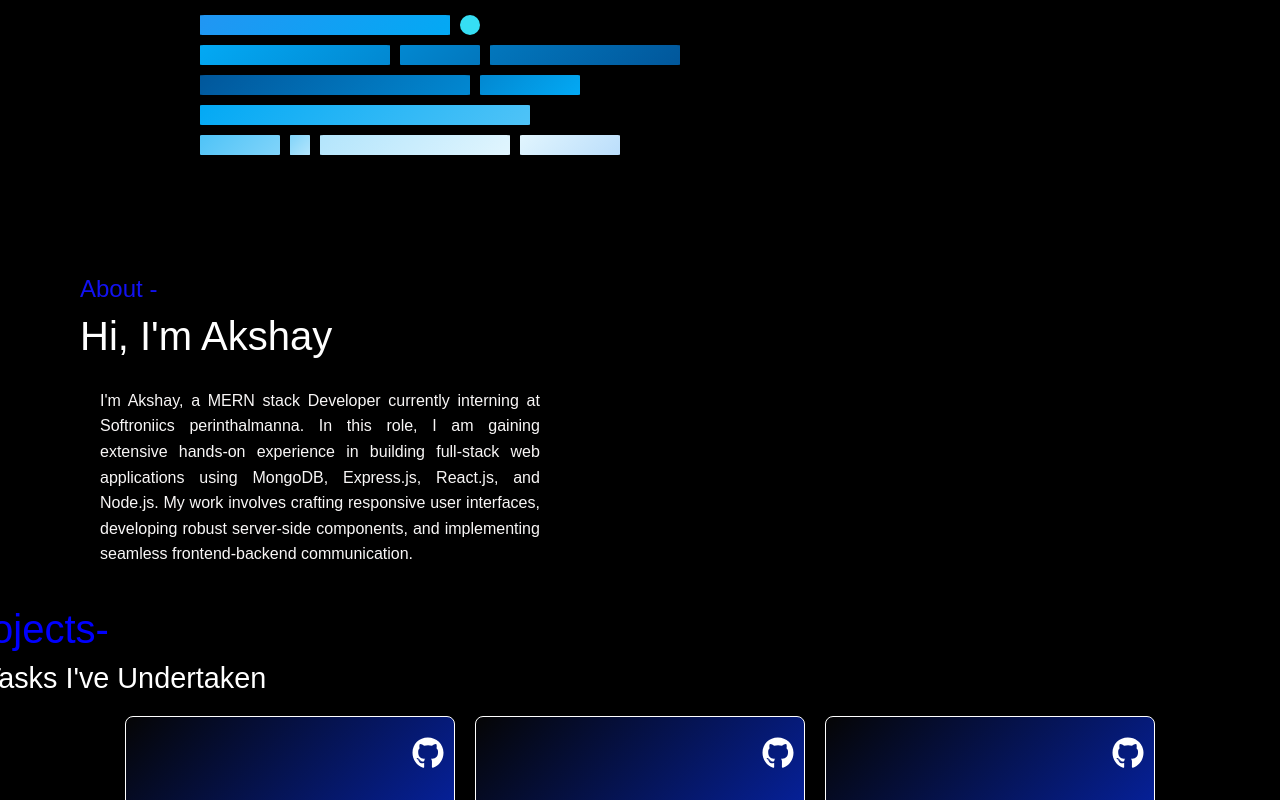
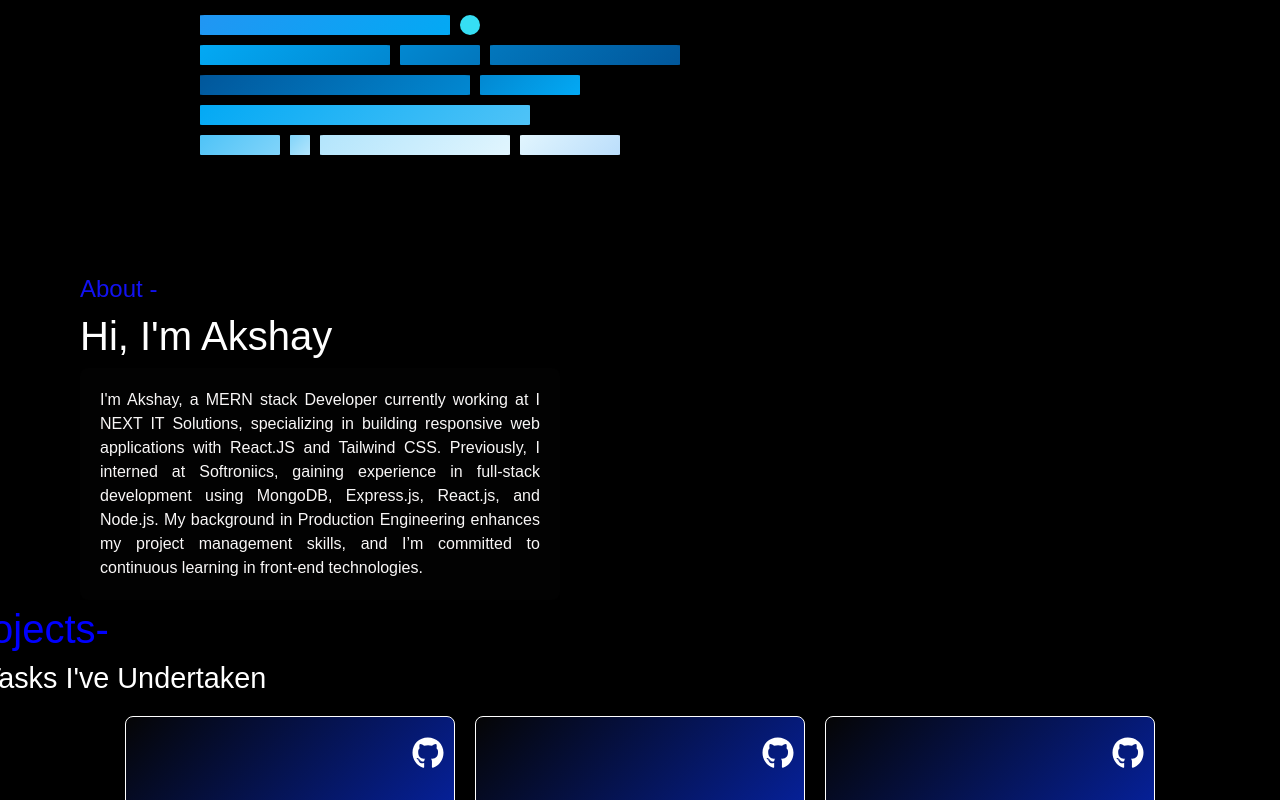
Before and after one commit to Akshayprdp/Portfolio, a React (Create React App) app: page / in a window 1280 px wide. Shown: the part 415-1215 px from the top of the page. Built offline with nearby package versions, Linux system fonts and the light colour scheme.

Commit message:
update summery

```diff
--- a/src/About/About.css
+++ b/src/About/About.css
@@ -30,12 +30,12 @@
 } */
 .Aboutdiv4 {
   font-family: 'Poppins', sans-serif; /* Clean and modern font */
-  background-color:#000000; /* Light background */
+  background-color:#020202; /* Light background */
   padding: 20px;
   border-radius: 8px; /* Rounded corners */
   box-shadow: 0px 4px 10px rgba(0, 0, 0, 0.1); /* Subtle shadow for depth */
   color: #f9f7f7; /* Darker font for readability */
-  line-height: 1.6; /* Better readability */
+  line-height: 1.5; /* Better readability */
   text-align: justify; /* Neat alignment */
   transition: transform 0.3s ease; /* Smooth hover effect */
 }
--- a/src/About/About.jsx
+++ b/src/About/About.jsx
@@ -13,13 +13,7 @@ const About = () => {
         <h1 className="Aboutdiv3">About -</h1>
         <h1>Hi, I'm Akshay</h1>
         <p className="Aboutdiv4">
-          I'm Akshay, a MERN stack Developer currently interning at Softroniics
-          perinthalmanna. In this role, I am gaining extensive hands-on
-          experience in building full-stack web applications using MongoDB,
-          Express.js, React.js, and Node.js. My work involves crafting
-          responsive user interfaces, developing robust server-side components,
-          and implementing seamless frontend-backend communication.
-        </p>
+        I'm Akshay, a MERN stack Developer currently working at I NEXT IT Solutions, specializing in building responsive web applications with React.JS and Tailwind CSS. Previously, I interned at Softroniics, gaining experience in full-stack development using MongoDB, Express.js, React.js, and Node.js. My background in Production Engineering enhances my project management skills, and I’m committed to continuous learning in front-end technologies.        </p>
       </div>
       <div className="shapes">
         <div className="rectangle1"></div>
```
